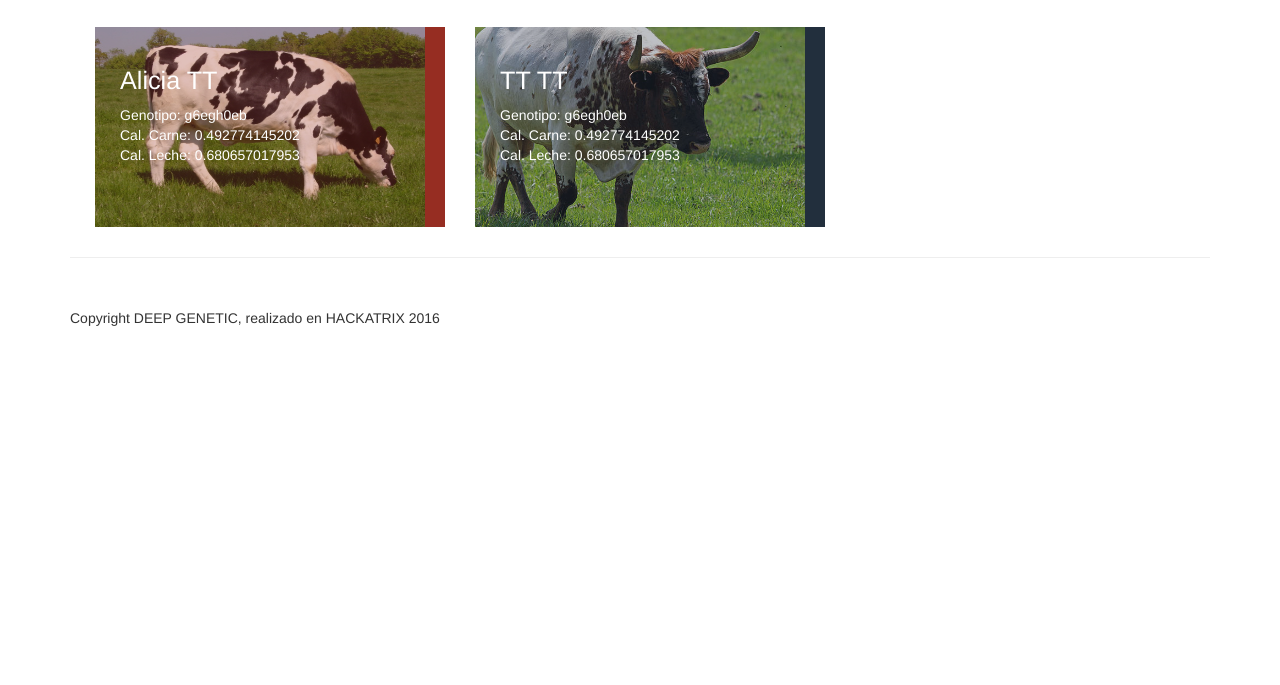
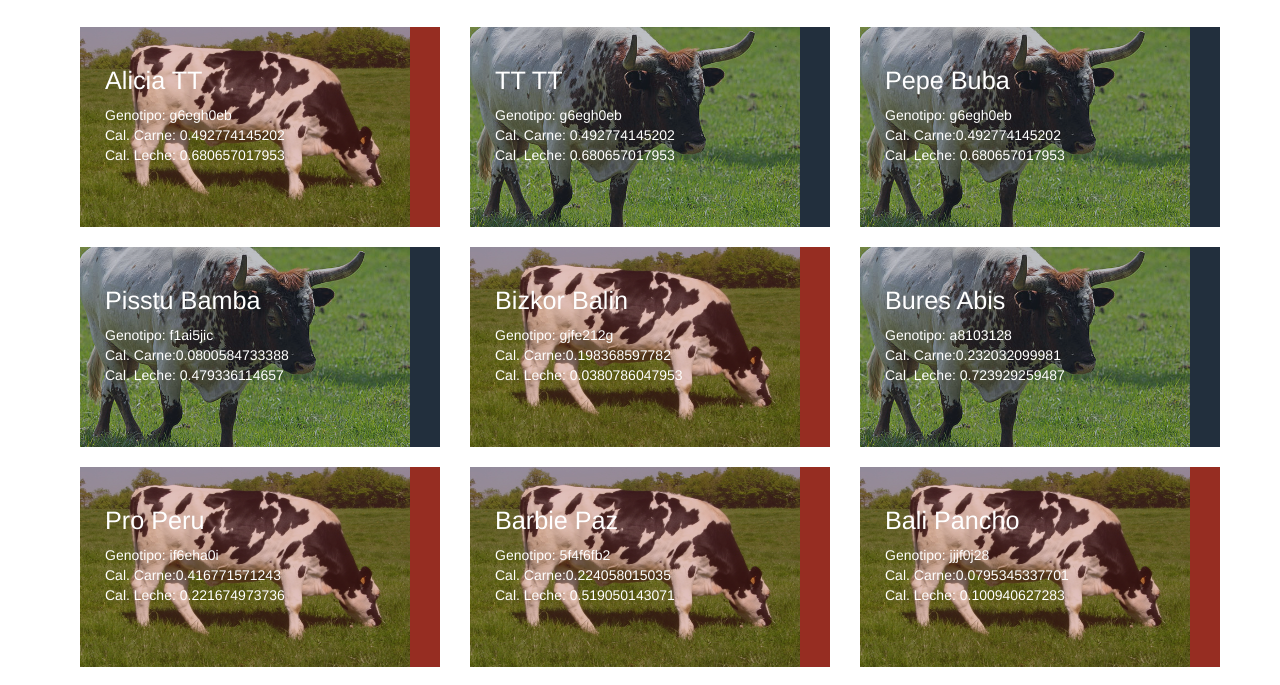
Before and after one commit to edutrul/deep-genetic, a plain HTML site: page index.html in a window 1280 px wide. Shown: the part 53-738 px from the top of the page. Drawn offline with Linux system fonts and the light colour scheme.

Commit message:
Add isotope effect

```diff
--- a/index.html
+++ b/index.html
@@ -53,13 +53,13 @@
                         <a href="/" data-filter=".element-item">Todos</a>
                     </li>
                     <li>
-                        <a href="/" data-filter=".vacas">Vacas</a>
+                        <a href="/" data-filter=".vaca">Vacas</a>
                     </li>
                     <li>
-                        <a href="/" data-filter=".toros">Toros</a>
+                        <a href="/" data-filter=".toro">Toros</a>
                     </li>
                     <li>
-                        <a href="/" data-filter=".vacas-celo">Vacas en Celo</a>
+                        <a href="/" data-filter=".vaca-celo">Vacas en Celo</a>
                     </li>
                 </ul>
             </div>
@@ -79,8 +79,8 @@
         <!-- /.row -->
 
         <!-- Page Features -->
-          <div class="grid">
-              <div class="element-item col-md-4 vacas">
+          <div class="row grid">
+              <div class="element-item col-md-4 vaca">
                   <figure class="snip1174 red col-md-4">
                     <img src="images/vaca.jpg" alt="vaca" />
                     <figcaption>
@@ -93,7 +93,7 @@
                     </figcaption>
                   </figure>
               </div>
-              <div class="element-item col-md-4 toros">
+              <div class="element-item col-md-4 toro">
                   <figure class="snip1174 navy col-md-4">
                     <img src="images/toro.jpg" alt="toro" />
                     <figcaption>
--- a/js/custom.js
+++ b/js/custom.js
@@ -12,46 +12,46 @@ $( document ).ready(function() {
         var json = $.parseJSON(data);
         //now json variable contains data in json format
         //let's display a few items
+        var contador = 0;
         jQuery.each(json, function(key, ganado) {
-          console.log(ganado.nombre);
-          console.log(ganado.calCarne);
-          console.log(ganado.calLeche);
-          console.log(ganado.genoTipo);
-          var tipo = 'vaca';
-          var tipo_color = 'red';
+          ganado.tipo = 'vaca';
+          ganado.tipo_color = 'red';
+          contador++;
+          if (contador == 20) {
+            return false;
+          }
+          if (ganado.sexo == 1) {
+            ganado.tipo = 'toro';
+            ganado.tipo_color = 'navy';
+          }
 
-          if (ganado.sexo == 0) {
 
-          }
-          else {
-
-          }
-          console.log(ganado.sexo);
+          newItem = ('<div class="element-item col-md-4 ' + ganado.tipo +'">'+
+                    '<figure class="snip1174 ' + ganado.tipo_color + ' col-md-4">' +
+                    '<img src="images/' + ganado.tipo + '.jpg" alt="' + ganado.tipo + '" />' +
+                    '  <figcaption>' +
+                        '<h2 class="nombre">' + ganado.nombre + '</h2>'+
+                        '<br>' +
+                        '<span class="genotipo">Genotipo: ' + ganado.genotipo + '</span><br>' +
+                        '<span class="calCarne">Cal. Carne:' + ganado.calCarne + '</span><br>' +
+                        '<span class="calLeche">Cal. Leche: ' + ganado.calLeche + '</span><br>' +
+                        '<a href="/simular.html">Simular</a>' +
+                      '</figcaption>'+
+                    '</figure>'+
+                '</div>');
+          $('.grid').append(newItem);
         });
-
-        $('grid').append('<div class="element-item col-md-4 vacas">'+
-                  '<figure class="snip1174 red col-md-4">' +
-                  '<img src="images/vaca.jpg" alt="vaca" />' +
-                  '  <figcaption>' +
-                      '<h2 class="nombre">Alicia TT</h2>'+
-                      '<br>' +
-                      '<span class="genotipo">Genotipo: g6egh0eb</span><br>' +
-                      '<span class="calCarne">Cal. Carne: 0.492774145202</span><br>' +
-                      '<span class="calLeche">Cal. Leche: 0.680657017953</span><br>' +
-                      '<a href="/simular.html">Simular</a>' +
-                    '</figcaption>'+
-                  '</figure>'+
-              '</div>');
+                    // init Isotope
+      $('.grid').isotope({
+        itemSelector: '.element-item',
+        layoutMode: 'fitRows'
+      });
         //$('#results').html('Plugin name: ' + json.name + '<br />Author: ' + json.author.name);
     }
   });
 
 
-  // init Isotope
-  var $grid = $('.grid').isotope({
-    itemSelector: '.element-item',
-    layoutMode: 'fitRows'
-  });
+
   // filter functions
 
   // bind filter button click
@@ -61,7 +61,7 @@ $( document ).ready(function() {
     var filterValue = $( this ).attr('data-filter');
     console.log(filterValue);
     // use filterFn if matches value
-    $grid.isotope({ filter: filterValue });
+    $('.grid').isotope({ filter: filterValue });
   });
   // change is-checked class on buttons
   $('.deep-genetic-filters').each( function( i, buttonGroup ) {
```
